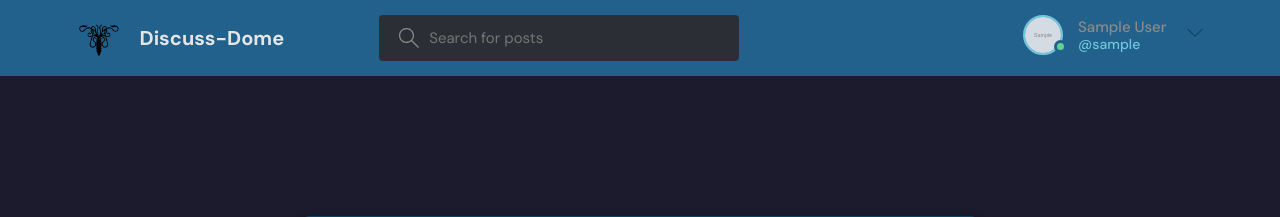
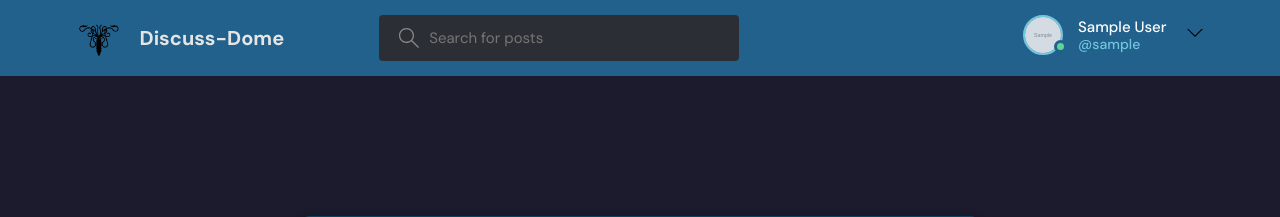
Before and after one commit to himanshugoswamiii/Discuss-Dome, a Django app: page /delete-room/1/ in a window 1280 px wide. Shown: the top 217 px of the page. Run offline with Django 4.2, Linux system fonts and the light colour scheme; a user stored in the database is signed in; tables that the repository leaves empty hold one stand-in row (values such as "Sample post"); grey boxes marked "Sample" are stand-in pictures; some web fonts are replaced.

Commit message:
Navbar: Svg icon color in header__menu

```diff
--- a/static/styles/style.css
+++ b/static/styles/style.css
@@ -361,7 +361,7 @@ a {
   align-items: center;
   font-weight: 500;
   text-decoration: none;
-  color: var(--color-gray);
+  color: #fff;
 }
 
 .header__menu img {
@@ -382,7 +382,7 @@ a {
 .header__menu svg {
   width: 1.6rem;
   height: 1.6rem;
-  fill: var(--color-dark-light);
+  /* fill: var(--color-dark-light); */
 }
 
 .dropdown-button {
```
